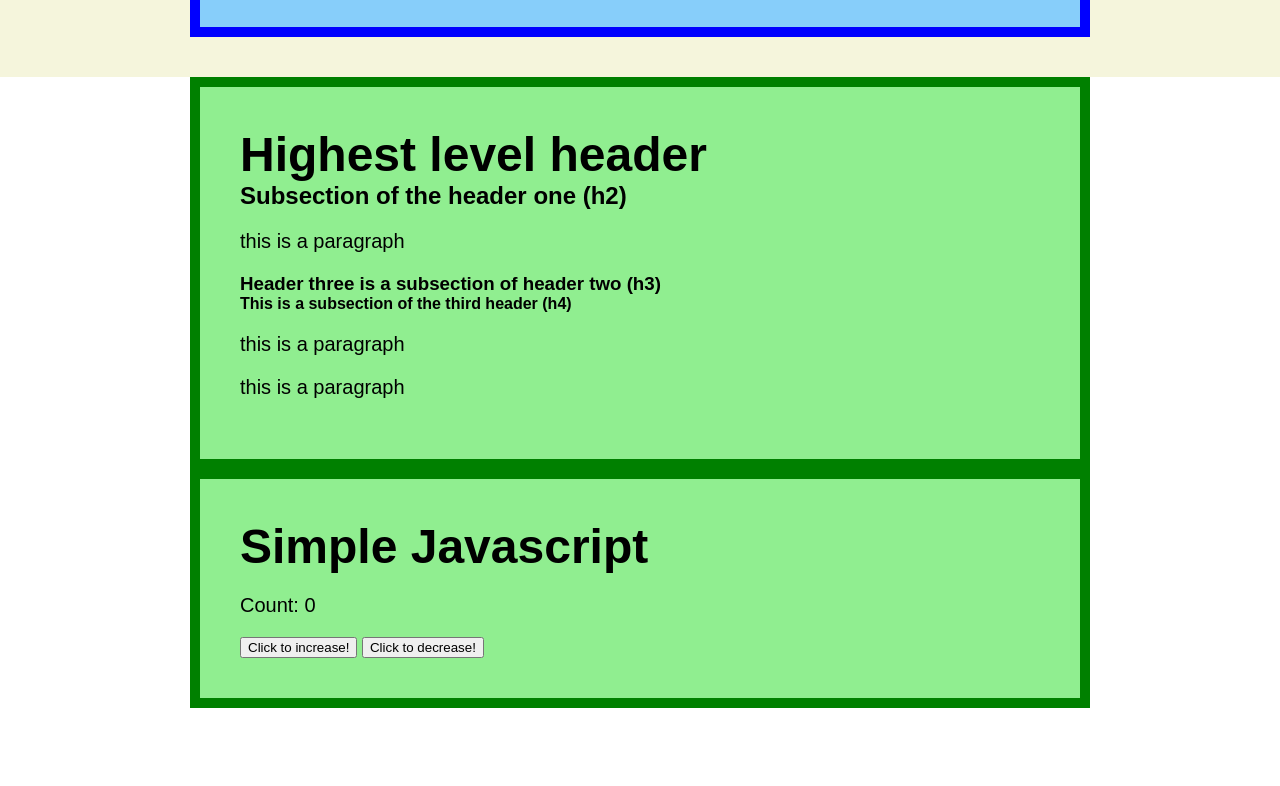
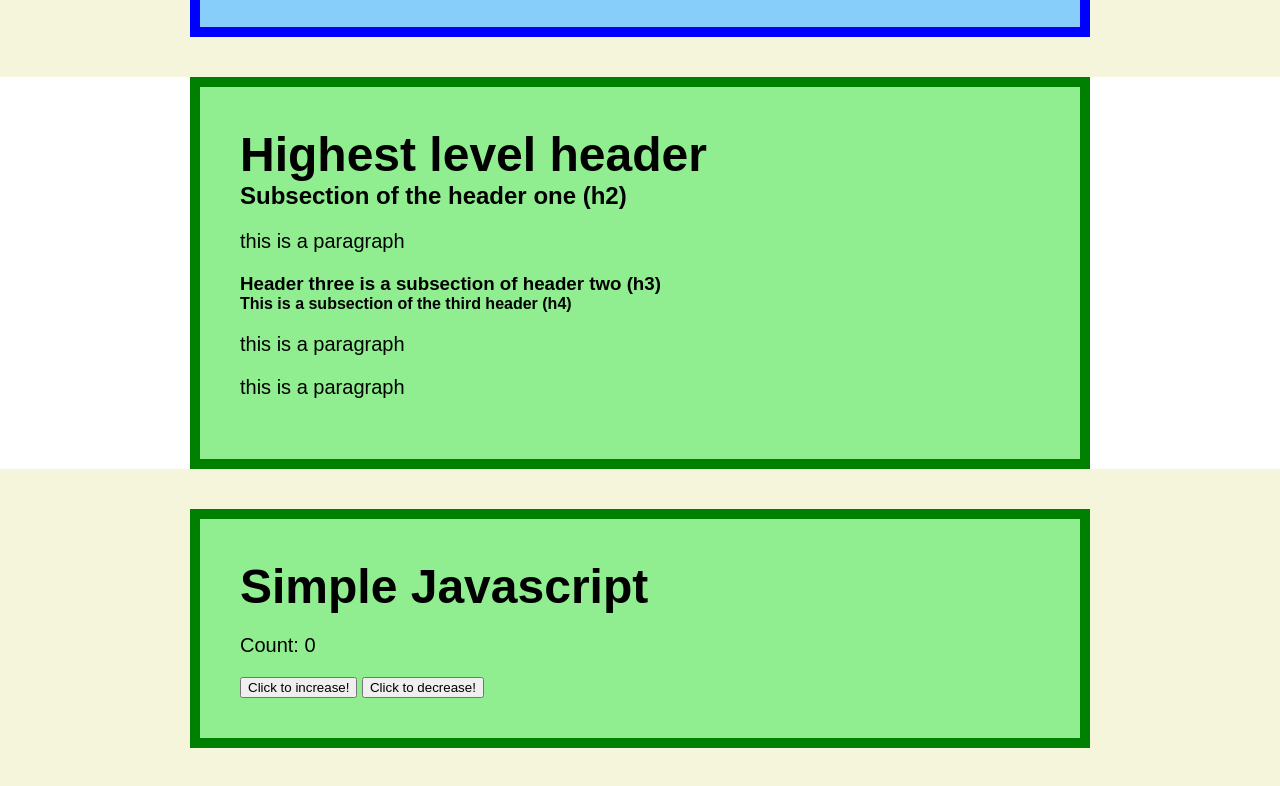
Before and after one commit to WendyWang68/exercise_one, a plain HTML site: page index.html in a window 1280 px wide. Shown: the part 1889-2675 px from the top of the page. Before the commit the page ends 2597 px from the top, so only its background shows below. Drawn offline with Linux system fonts and the light colour scheme.

Commit message:
first commit

```diff
--- a/index.html
+++ b/index.html
@@ -82,7 +82,7 @@
         </section>
 
         <!--Simple Javascript -->
-        <section>
+        <section class="javascript-wrapper">
             <div class="interior">
                 <h1>Simple Javascript</h1>
                 <script>
--- a/style.css
+++ b/style.css
@@ -141,3 +141,8 @@ header nav a:last-of-type {
     position: absolute;
     width: 80px;
 }
+
+.javascript-wrapper {
+    background-color: beige;
+    padding: 40px 20px;
+}
```
